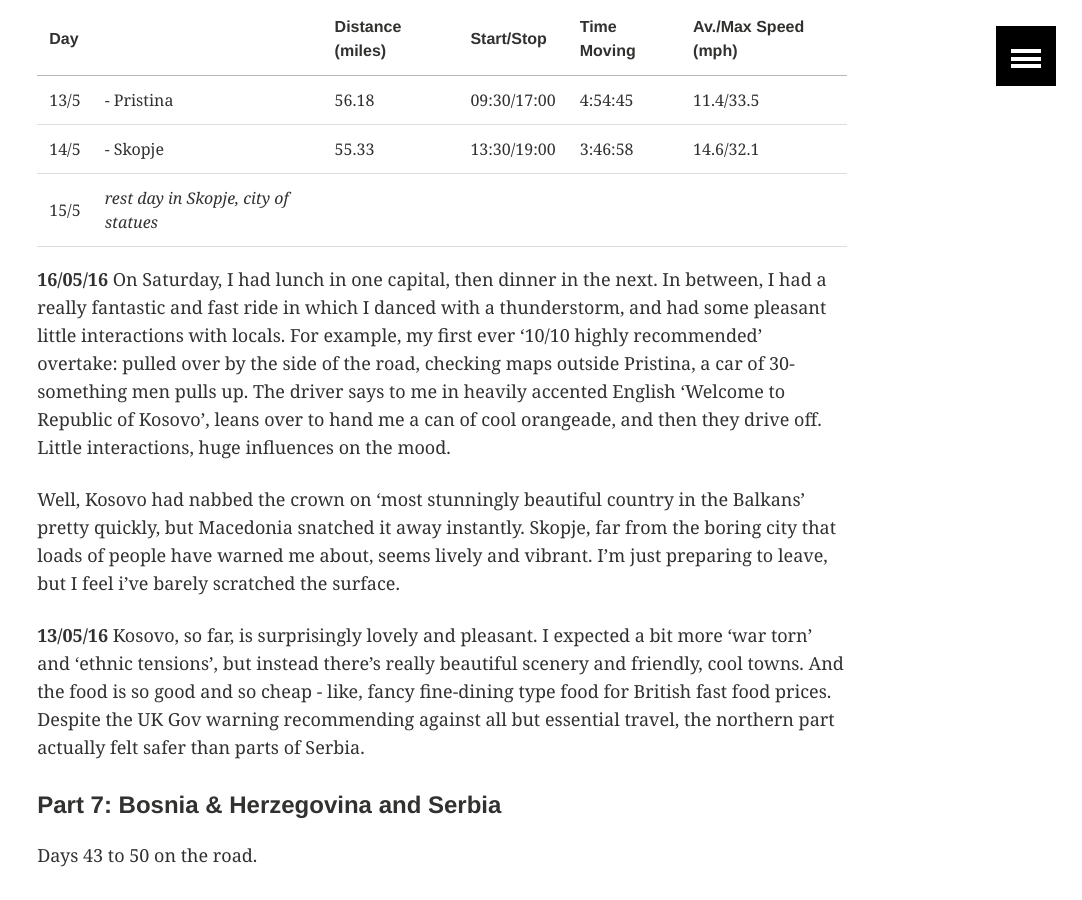
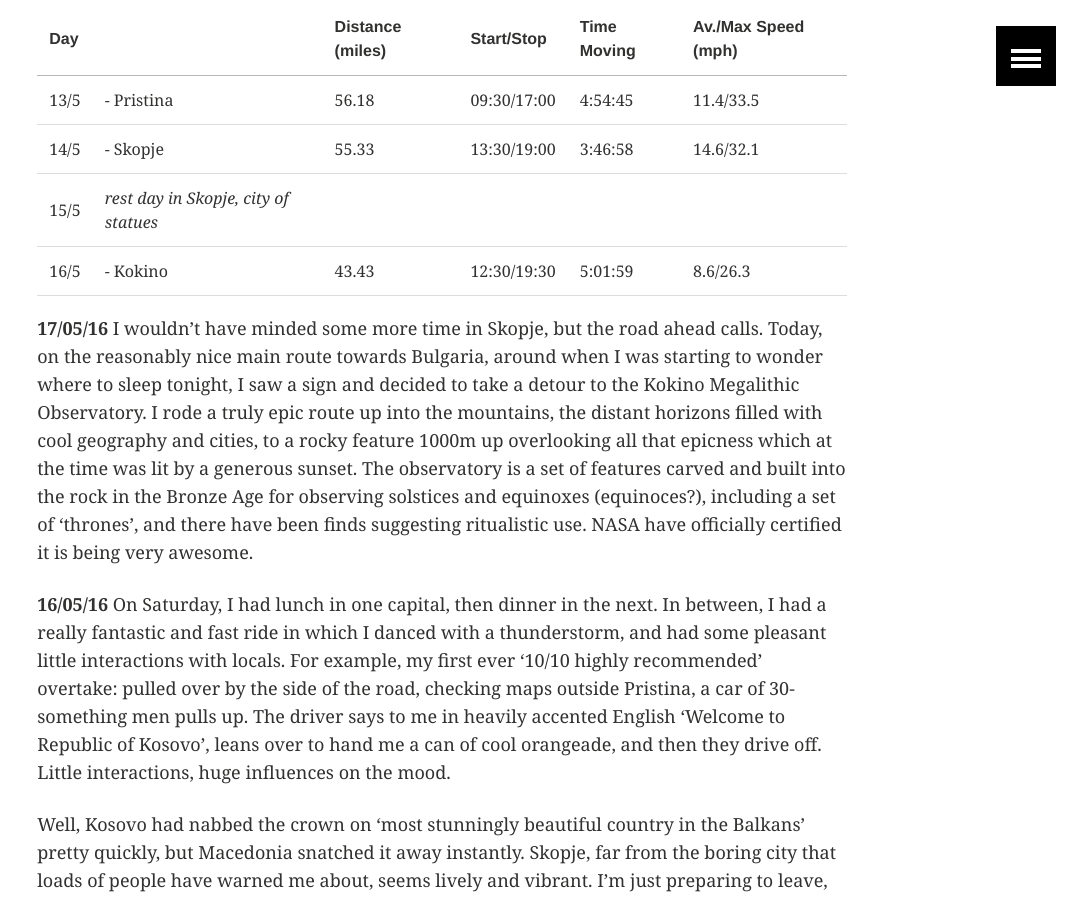
Before and after one commit to ArthurStart/git-blog, a Jekyll site: the page built from _posts/touring/2016-03-24-Quick-Update.md, in a window 1280 px wide and 900 px high, scrolled down 430 px. Shown: the whole window, without its empty margins (198-1280 px from the left). Built offline with Jekyll 4.4.1, drawn with Linux system fonts in a browser that asks for light colours; comment, search, counter and statistics services are not loaded.

Commit message:
Update from Kokino

```diff
--- a/_posts/touring/2016-03-24-Quick-Update.md
+++ b/_posts/touring/2016-03-24-Quick-Update.md
@@ -18,6 +18,10 @@ Days 51 to the present, on the road.
 | 13/5 | - Pristina      | 56.18 | 09:30/17:00 | 4:54:45 | 11.4/33.5 |
 | 14/5 | - Skopje        | 55.33 | 13:30/19:00 | 3:46:58 | 14.6/32.1 |
 | 15/5 | *rest day in Skopje, city of statues* |
+| 16/5 | - Kokino        | 43.43 | 12:30/19:30 | 5:01:59 |  8.6/26.3 |
+
+**17/05/16**
+I wouldn't have minded some more time in Skopje, but the road ahead calls. Today, on the reasonably nice main route towards Bulgaria, around when I was starting to wonder where to sleep tonight, I saw a sign and decided to take a detour to the Kokino Megalithic Observatory. I rode a truly epic route up into the mountains, the distant horizons filled with cool geography and cities, to a rocky feature 1000m up overlooking all that epicness which at the time was lit by a generous sunset. The observatory is a set of features carved and built into the rock in the Bronze Age for observing solstices and equinoxes (equinoces?), including a set of 'thrones', and there have been finds suggesting ritualistic use. NASA have officially certified it is being very awesome.
 
 **16/05/16**
 On Saturday, I had lunch in one capital, then dinner in the next. In between, I had a really fantastic and fast ride in which I danced with a thunderstorm, and had some pleasant little interactions with locals. For example, my first ever '10/10 highly recommended' overtake: pulled over by the side of the road, checking maps outside Pristina, a car of 30-something men pulls up. The driver says to me in heavily accented English 'Welcome to Republic of Kosovo', leans over to hand me a can of cool orangeade, and then they drive off. Little interactions, huge influences on the mood.
```
